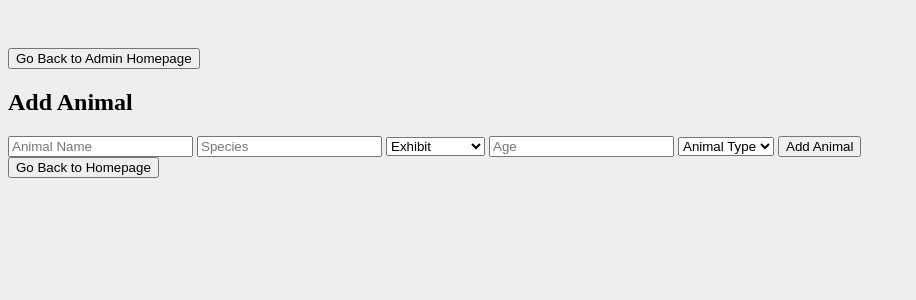
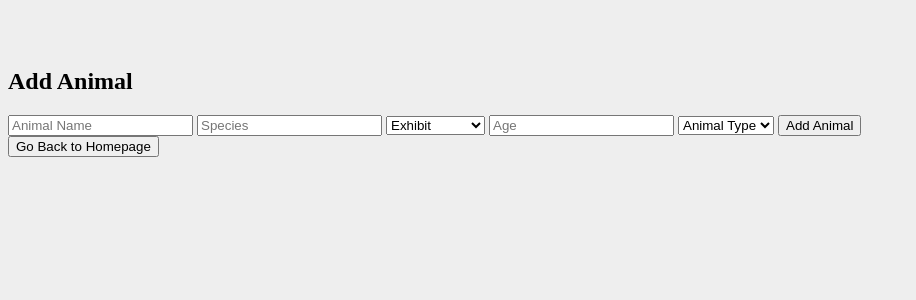
Before and after one commit to wharmond/Team25, a Flask app: page /AddAnimalsPage in a window 1280 px wide. Shown: the top 300 px of the page, without its empty margins (0-916 px from the left). Run offline with Flask 2, Linux system fonts and the light colour scheme; data that the repository does not hold is empty; some libraries are stand-ins or nearby versions.

Commit message:
Final Commit : ) #2
Signed-off-by: Nestor Moreno <nmoreno8@gatech.edu>

```diff
--- a/app.py
+++ b/app.py
@@ -19,7 +19,7 @@ class Database:
 
     # Create the connection with configured parameters, autocommit specifies whether SQL INSERT statements actually
     # insert, leave to false if you just want to test if an INSERT query executes correctly
-    con = pymysql.connect(host=host, user=user, password=password, autocommit=False, db=db, charset=charSet,
+    con = pymysql.connect(host=host, user=user, password=password, autocommit=True, db=db, charset=charSet,
                           cursorclass=pymysql.cursors.DictCursor)
 
     # Obtain a cursor for executing queries
--- a/templates/AdminTemplates/addAnimal.html
+++ b/templates/AdminTemplates/addAnimal.html
@@ -7,9 +7,7 @@
     <script src="https://ajax.googleapis.com/ajax/libs/jquery/3.1.0/jquery.min.js"></script>
 </head>
 <body>
-<button id="back_btn" class="btn btn-lg btn-primary btn-block" type="button"
-        onclick="window.location.href='/Admin_Homepage'">Go Back to Admin Homepage
-</button>
+
 <div class="form-container">
     <form action="../addAnimal" method="post">
         <h2 class="text-center">Add Animal</h2>
```
